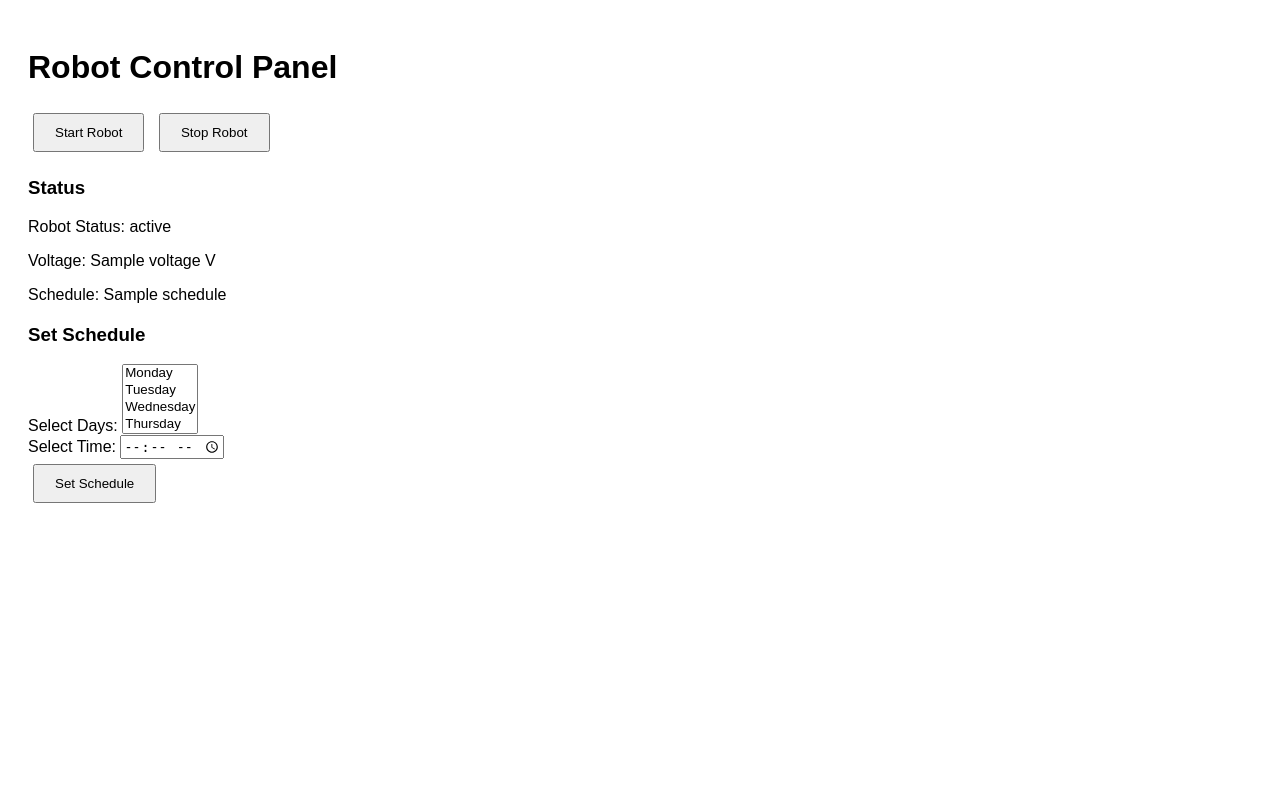
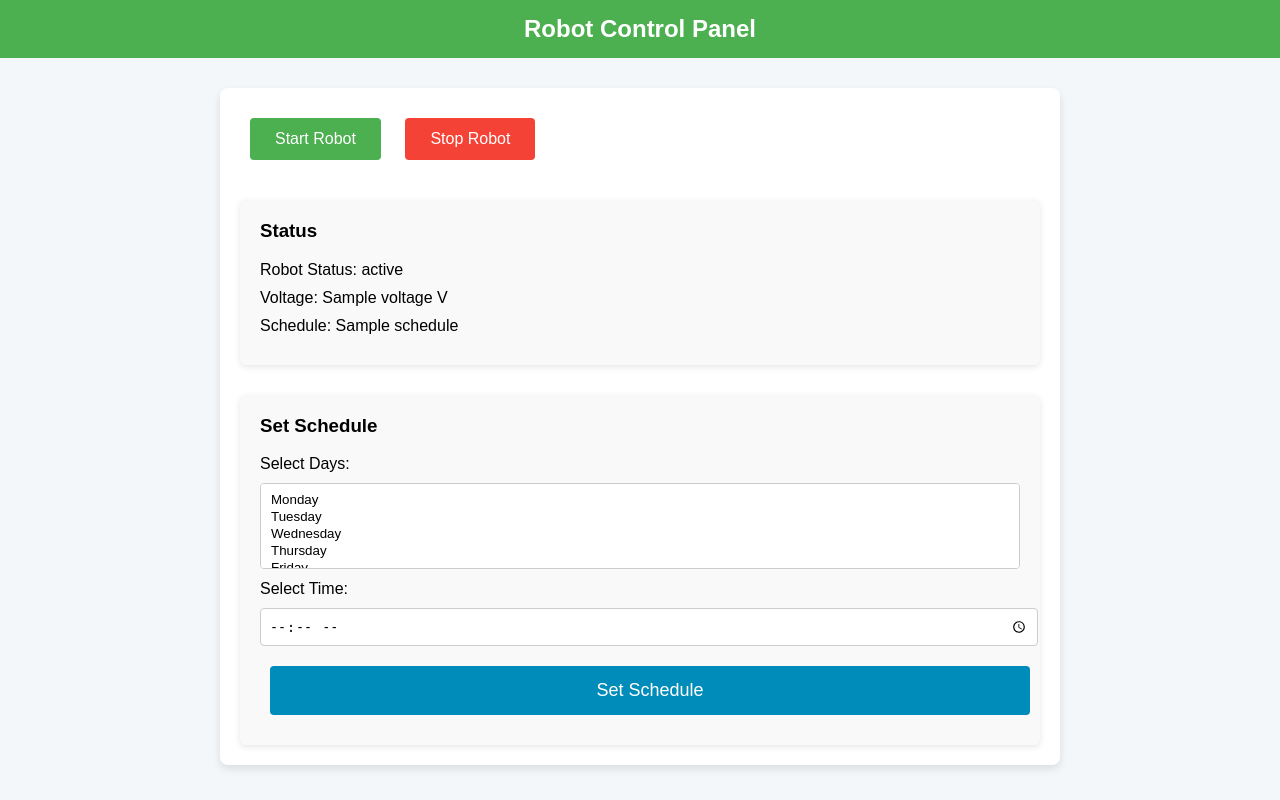
Before and after one commit to Mohammadam42/codes2, a Flask app: template templates/index.html in a window 1280 px wide. Run offline with Flask 3, Linux system fonts and the light colour scheme; the template is opened without the code that fills it: most values are stand-ins (such as "Sample title", 1, 10 or a date in 2020).

Commit message:
Update index.html

```diff
--- a/templates/index.html
+++ b/templates/index.html
@@ -2,25 +2,113 @@
 <html lang="en">
 <head>
     <meta charset="UTF-8">
-    <title><!DOCTYPE html>
-<html lang="en">
-<head>
-    <meta charset="UTF-8">
     <meta name="viewport" content="width=device-width, initial-scale=1.0">
-    <title>Robot Control</title>
+    <title>Robot Control Panel</title>
     <script src="https://code.jquery.com/jquery-3.6.0.min.js"></script>
     <style>
-        body { font-family: Arial, sans-serif; padding: 20px; }
-        .button { padding: 10px 20px; margin: 5px; cursor: pointer; }
-        .status { margin-top: 20px; }
-        .schedule { margin-top: 20px; }
+        body {
+            font-family: 'Arial', sans-serif;
+            background-color: #f4f7fa;
+            margin: 0;
+            padding: 0;
+        }
+
+        header {
+            background-color: #4CAF50;
+            color: white;
+            padding: 15px;
+            text-align: center;
+        }
+
+        h1 {
+            margin: 0;
+            font-size: 24px;
+        }
+
+        .container {
+            max-width: 800px;
+            margin: 30px auto;
+            padding: 20px;
+            background-color: white;
+            box-shadow: 0 4px 8px rgba(0, 0, 0, 0.1);
+            border-radius: 8px;
+        }
+
+        .button {
+            padding: 12px 25px;
+            font-size: 16px;
+            cursor: pointer;
+            margin: 10px;
+            border: none;
+            border-radius: 4px;
+            transition: background-color 0.3s ease;
+        }
+
+        .button-green {
+            background-color: #4CAF50;
+            color: white;
+        }
+
+        .button-red {
+            background-color: #f44336;
+            color: white;
+        }
+
+        .button:hover {
+            opacity: 0.8;
+        }
+
+        .status, .schedule {
+            margin-top: 30px;
+            background-color: #f9f9f9;
+            padding: 20px;
+            border-radius: 6px;
+            box-shadow: 0 2px 6px rgba(0, 0, 0, 0.1);
+        }
+
+        .status h3, .schedule h3 {
+            margin-top: 0;
+        }
+
+        .status p, .schedule p {
+            margin: 10px 0;
+        }
+
+        .schedule select, .schedule input {
+            padding: 8px;
+            margin: 10px 0;
+            border-radius: 4px;
+            border: 1px solid #ccc;
+            width: 100%;
+        }
+
+        .schedule button {
+            width: 100%;
+            background-color: #008CBA;
+            color: white;
+            padding: 14px 20px;
+            font-size: 18px;
+        }
+
+        .schedule button:hover {
+            background-color: #005f6b;
+        }
+
+        .status p, .schedule p {
+            font-size: 16px;
+        }
+
     </style>
 </head>
 <body>
+
+    <header>
         <h1>Robot Control Panel</h1>
+    </header>
 
-    <button class="button" id="startBtn">Start Robot</button>
-    <button class="button" id="stopBtn">Stop Robot</button>
+    <div class="container">
+        <button class="button button-green" id="startBtn">Start Robot</button>
+        <button class="button button-red" id="stopBtn">Stop Robot</button>
 
         <div class="status">
             <h3>Status</h3>
@@ -47,17 +135,22 @@
                 <button type="submit" class="button">Set Schedule</button>
             </form>
         </div>
+    </div>
 
     <script>
         $(document).ready(function() {
             $('#startBtn').click(function() {
+                console.log("Start button clicked");
                 $.post('/start', function(response) {
+                    console.log("Response:", response);
                     $('#robotStatus').text('Running');
                 });
             });
 
             $('#stopBtn').click(function() {
+                console.log("Stop button clicked");
                 $.post('/stop', function(response) {
+                    console.log("Response:", response);
                     $('#robotStatus').text('Stopped');
                 });
             });
@@ -73,6 +166,7 @@
                     data: JSON.stringify({ days: days, time: time }),
                     success: function(response) {
                         $('#schedule').text(JSON.stringify(response.schedule));
+                        console.log("Schedule updated:", response.schedule);
                     }
                 });
             });
@@ -88,11 +182,6 @@
             setInterval(updateStatus, 5000); // Update status every 5 seconds
         });
     </script>
-</body>
-</html>
-</title>
-</head>
-<body>
 
 </body>
 </html>
```
Lines whose indentation alone changed are shown as unchanged.
